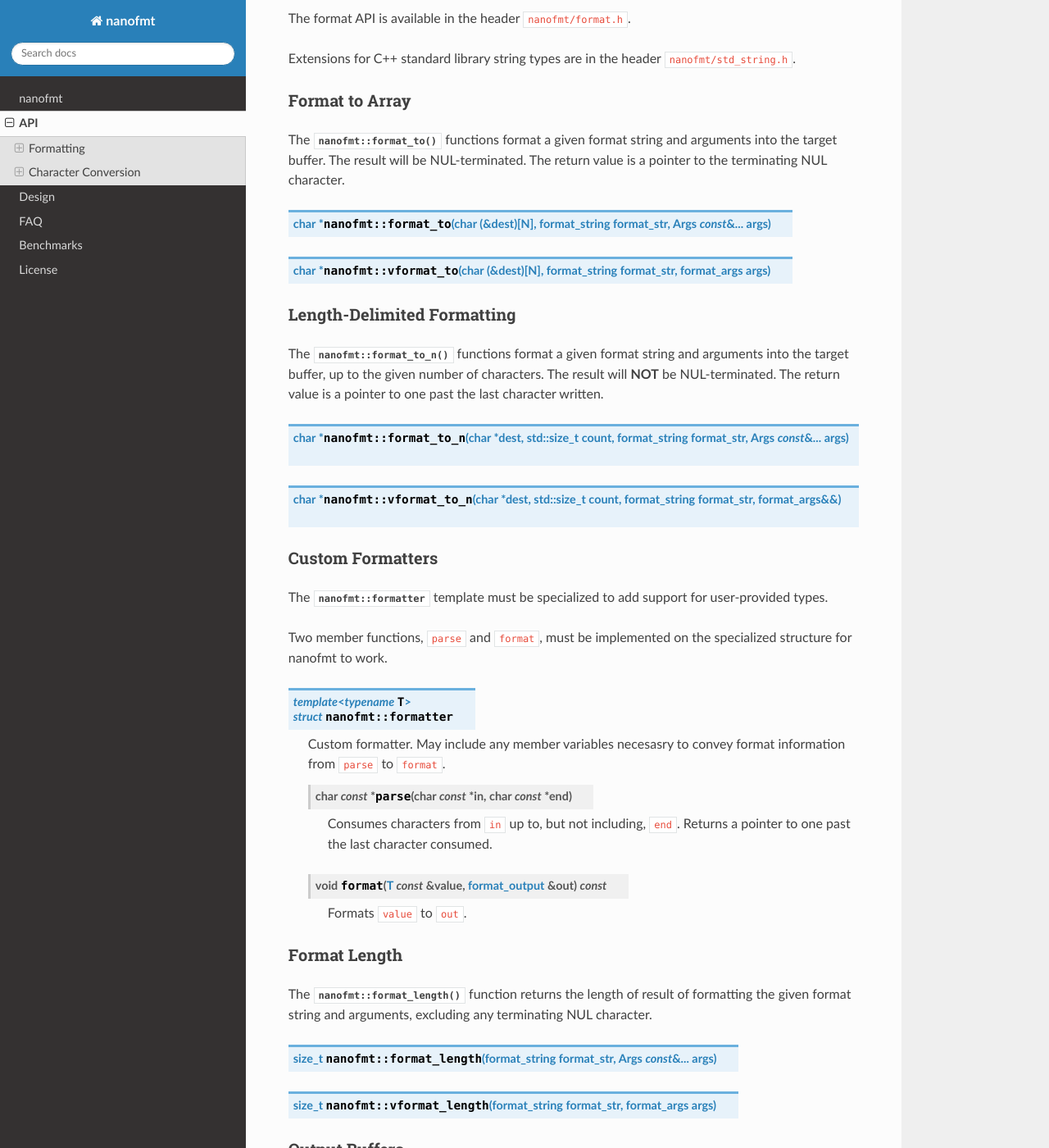
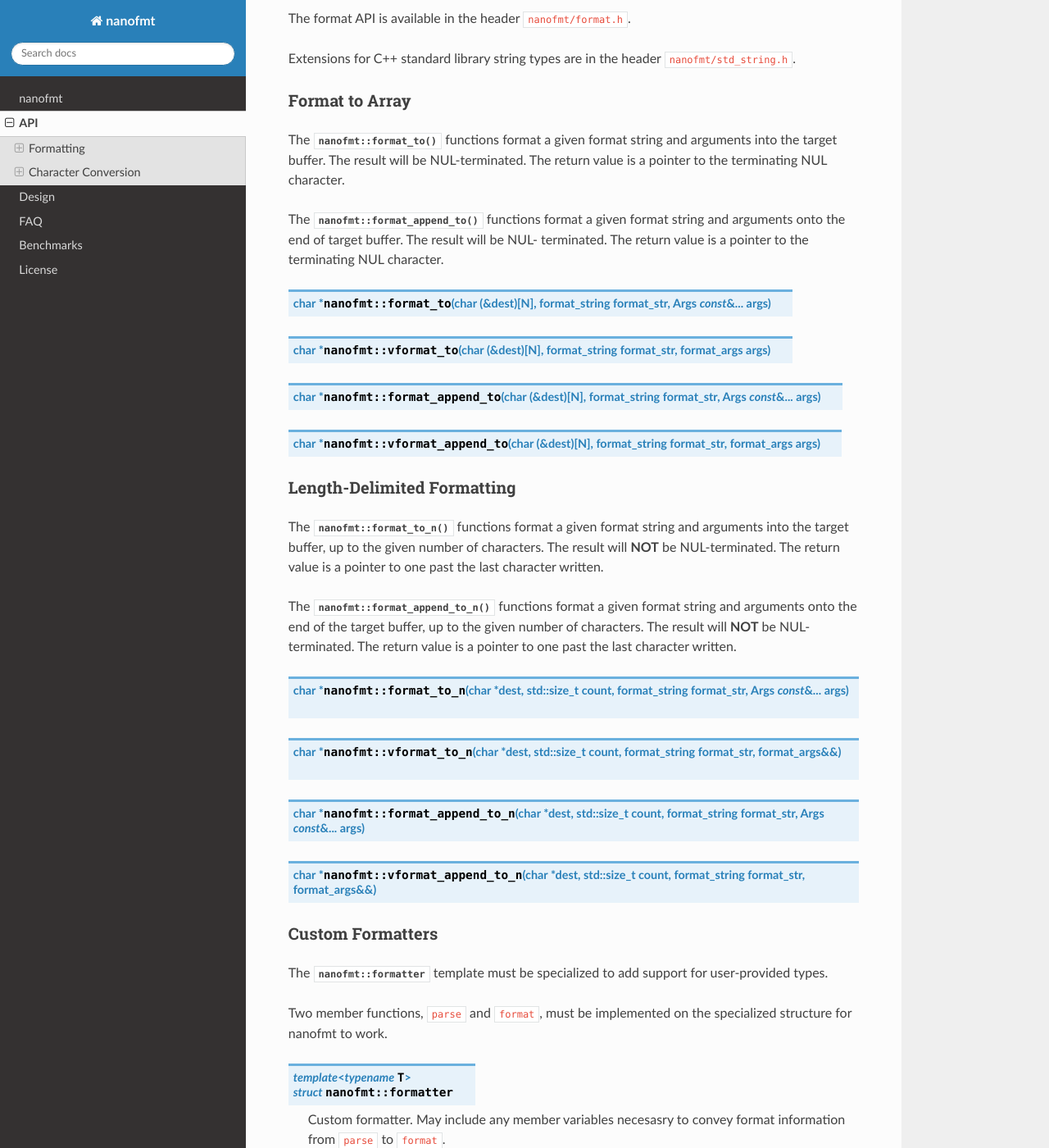
Before and after one commit to seanmiddleditch/nanofmt, a Sphinx documentation site: the page built from docs/api.rst, in a window 1280 px wide and 1400 px high, scrolled down 553 px. Shown: the whole window at 82% size. Built offline with Sphinx 7.4.7 and the Read the Docs theme 2.0.0, drawn with Linux system fonts in a browser that asks for light colours; some of the changed text lies outside the part shown.

Commit message:
Add format_append_to functions (#45)
* Add format_append_to functions

Also adds strnlen

* Implement format_append_to_n

* Add missing vformat_to

* Fix missing start init

```diff
--- a/docs/api.rst
+++ b/docs/api.rst
@@ -24,9 +24,17 @@ The :cpp:func:`nanofmt::format_to` functions format a given format string
 and arguments into the target buffer. The result will be NUL-terminated.
 The return value is a pointer to the terminating NUL character.
 
+The :cpp:func:`nanofmt::format_append_to` functions format a given format
+string and arguments onto the end of target buffer. The result will be NUL-
+terminated. The return value is a pointer to the terminating NUL character.
+
 .. cpp:function:: char* nanofmt::format_to(char (&dest)[N], format_string format_str, Args const&... args)
 
 .. cpp:function:: char* nanofmt::vformat_to(char (&dest)[N], format_string format_str, format_args args)
+
+.. cpp:function:: char* nanofmt::format_append_to(char (&dest)[N], format_string format_str, Args const&... args)
+
+.. cpp:function:: char* nanofmt::vformat_append_to(char (&dest)[N], format_string format_str, format_args args)
 
 Length-Delimited Formatting
 ^^^^^^^^^^^^^^^^^^^^^^^^^^^
@@ -36,9 +44,18 @@ and arguments into the target buffer, up to the given number of characters.
 The result will **NOT** be NUL-terminated. The return value is a pointer to
 one past the last character written.
 
+The :cpp:func:`nanofmt::format_append_to_n` functions format a given format
+string and arguments onto the end of the target buffer, up to the given
+number of characters. The result will **NOT** be NUL-terminated. The return
+value is a pointer to one past the last character written.
+
 .. cpp:function:: char* nanofmt::format_to_n(char* dest, std::size_t count, format_string format_str, Args const&... args)
 
 .. cpp:function:: char* nanofmt::vformat_to_n(char* dest, std::size_t count, format_string format_str, format_args&&)
+
+.. cpp:function:: char* nanofmt::format_append_to_n(char* dest, std::size_t count, format_string format_str, Args const&... args)
+
+.. cpp:function:: char* nanofmt::vformat_append_to_n(char* dest, std::size_t count, format_string format_str, format_args&&)
 
 Custom Formatters
 ^^^^^^^^^^^^^^^^^
@@ -164,6 +181,10 @@ General string utiltities that are useful in implementing formatting.
   but not extending past the provided buffer end pointer. Returns the
   pointer past the last character written.
 
+.. cpp:function:: std::size_t strnlen(char const* buffer, std::size_t count) noexcept
+
+  Returns the length of the string in buffer, to a maximum of count.
+
 Format Strings
 ^^^^^^^^^^^^^^
 
```
Also changed, not shown: 3 other files.
